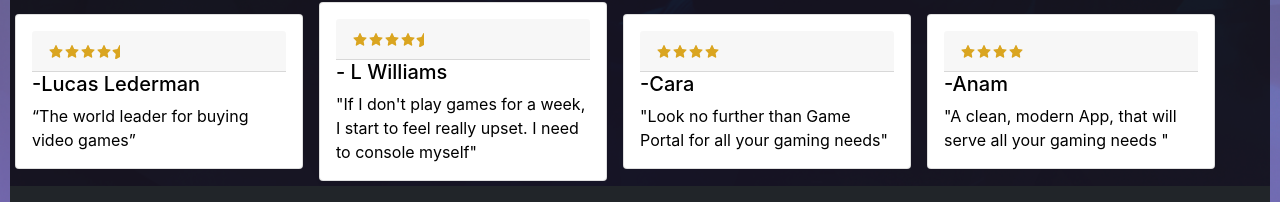
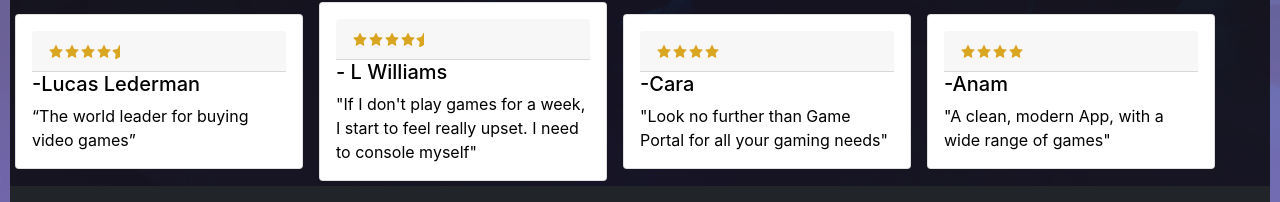
Before and after one commit to caraelliott/ecomm, a React (Create React App) app: page / in a window 1280 px wide. Shown: the part 616-818 px from the top of the page. Built offline with nearby package versions, Linux system fonts and the light colour scheme.

Commit message:
konami code

```diff
--- a/src/components/Login.js
+++ b/src/components/Login.js
@@ -8,7 +8,6 @@
 import { SiNetlify, SiHeroku, SiPostgresql } from "react-icons/si";
 import Nav from "react-bootstrap/Nav";
 import LogoG from "../assets/gameLogoTransparent.png";
-
 
 import { FaStarHalf, FaCopyright, FaReact, FaNodeJs } from "react-icons/fa";
 import Navbar from "react-bootstrap/Navbar";
@@ -45,10 +44,7 @@
   return (
     <>
       <Navbar expand="lg" variant="dark" bg="dark">
-      <Navbar.Brand
-            href="#home"
-            style={{ fontSize: "25px", color: "white" }}
-          >
+        <Navbar.Brand href="#home" style={{ fontSize: "25px", color: "white" }}>
           <img
             alt=""
             src={LogoG}
@@ -58,7 +54,6 @@
           />{" "}
           TheGamePortal
         </Navbar.Brand>
-
       </Navbar>
       <Wrapper>
         <FormWrapper>
@@ -198,8 +193,7 @@
               </Card.Header>
               <Card.Title>-Anam</Card.Title>
               <Card.Text>
-                "A clean, modern App, that will serve all your gaming needs
-                "
+                "A clean, modern App, with a wide range of games"
               </Card.Text>
             </Card.Body>
           </Card>
```
Lines whose indentation alone changed are shown as unchanged.
